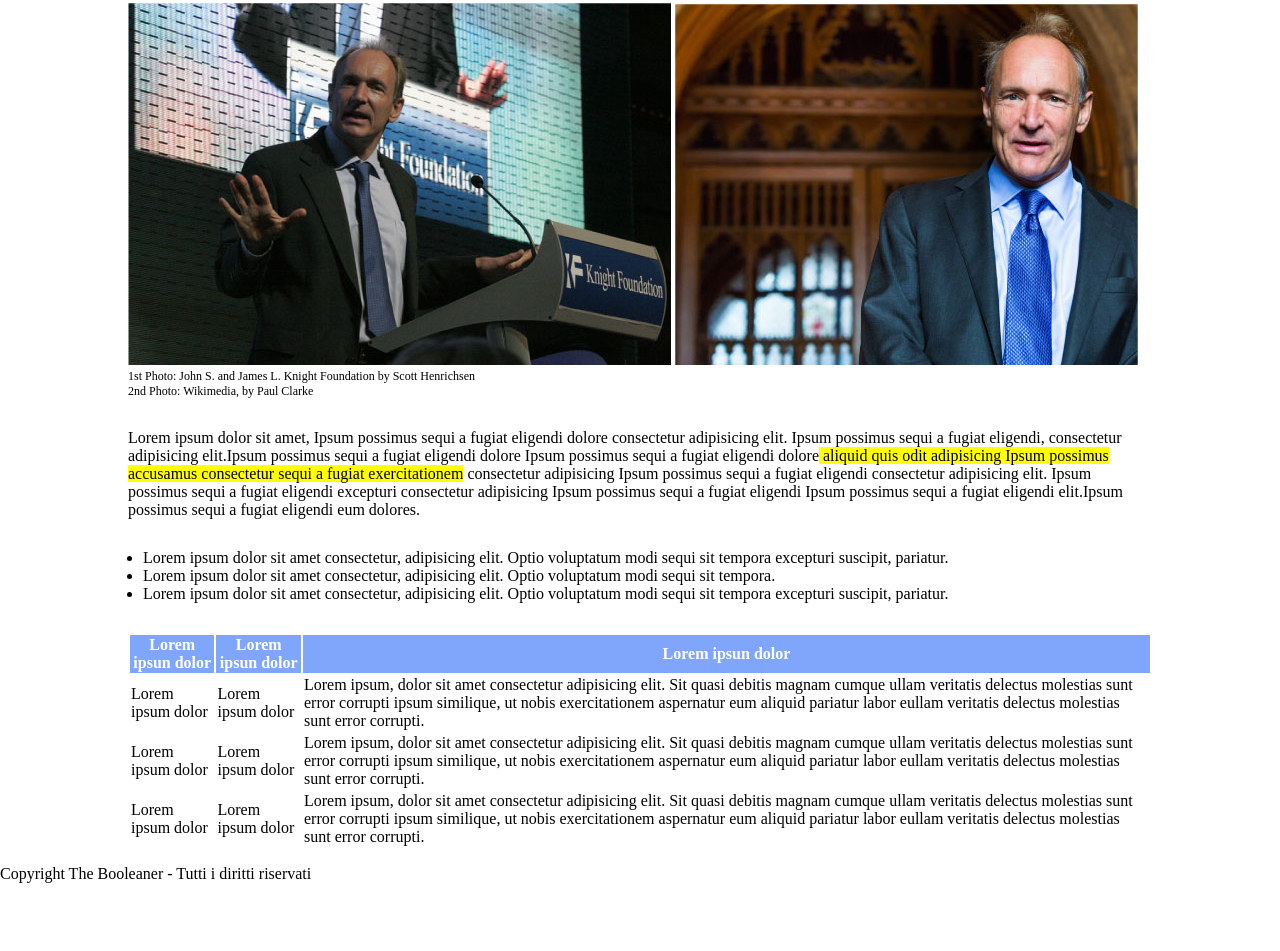
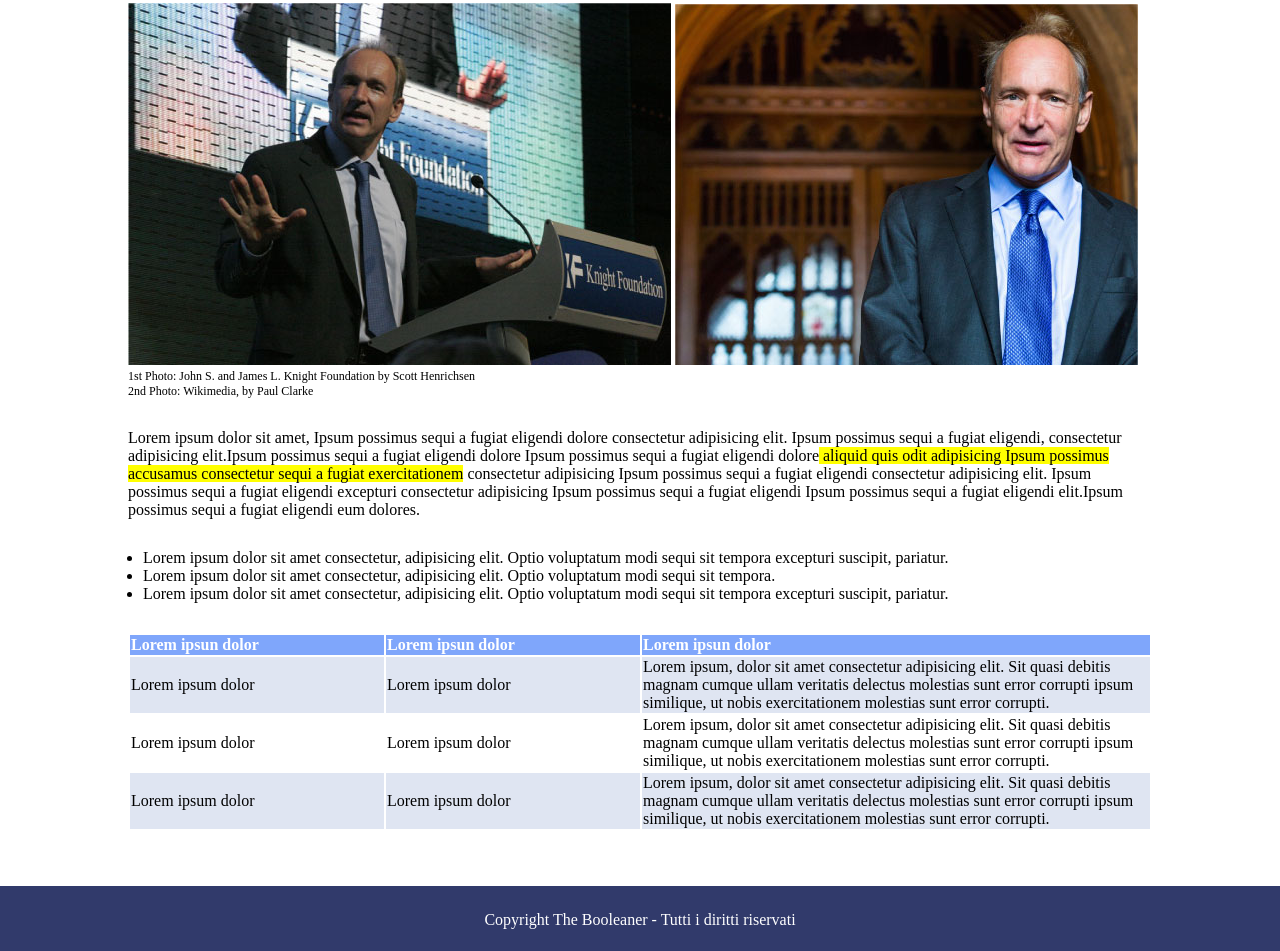
Before and after one commit to Joel-Blanco/html-css-booleaner, a plain HTML site: page index.html in a window 1280 px wide. Shown: the part 338-1289 px from the top of the page. Before the commit the page ends 1237 px from the top, so only its background shows below. Drawn offline with Linux system fonts and the light colour scheme.

Commit message:
Feat: finished project

```diff
--- a/css/style.css
+++ b/css/style.css
@@ -18,6 +18,11 @@ thead{
     background-color: #7fa6fb;
     color: #ffffff;
 }
+
+th{
+text-align: start;
+}
+
 .logo-section {
     height: 140px;
     background-color: #9cd6f4;
@@ -34,7 +39,7 @@ thead{
 
 .under-text {
     margin-top: -25px;
-    line-height: 0px;
+    line-height: 0;
     color: #808080;
 }
 
@@ -59,9 +64,24 @@ font-size: 13px;
 }
 
 .grey-tr{
-
+background-color: #dfe5f2;
 }
 
+.larger-th{
+    width:50%;
+}
 #title {
-    padding: 15px 0px;
+    padding: 15px 0;
 }
+
+#copyright{
+    margin-top: 55px;
+    height: 65px;
+    background-color: #313a6b;
+    color: #ffffff;
+}
+
+#copyright p{
+    text-align: center;
+    padding-top: 25px;
+}
--- a/index.html
+++ b/index.html
@@ -38,16 +38,18 @@
                 </div>
                 <!-- Article section -->
                 <article>
-                    Lorem ipsum dolor sit amet, Ipsum possimus sequi a fugiat eligendi dolore consectetur adipisicing
+                    <p>Lorem ipsum dolor sit amet, Ipsum possimus sequi a fugiat eligendi dolore consectetur adipisicing
                         elit. Ipsum possimus sequi a fugiat eligendi,
-                    consectetur adipisicing elit.Ipsum possimus sequi a fugiat eligendi dolore Ipsum possimus sequi a
+                        consectetur adipisicing elit.Ipsum possimus sequi a fugiat eligendi dolore Ipsum possimus sequi
+                        a
                         fugiat eligendi dolore<mark> aliquid quis odit adipisicing Ipsum possimus accusamus consectetur
                             sequi
                             a fugiat exercitationem</mark> consectetur
                         adipisicing Ipsum possimus sequi a fugiat eligendi
                         consectetur adipisicing elit. Ipsum possimus sequi a fugiat eligendi excepturi consectetur
                         adipisicing Ipsum possimus sequi a fugiat eligendi Ipsum possimus sequi a fugiat eligendi
-                    elit.Ipsum possimus sequi a fugiat eligendi eum dolores.</p>
+                        elit.Ipsum possimus sequi a fugiat eligendi eum dolores.
+                    </p>
 
                     <div class="list">
                         <ul>
@@ -73,20 +75,18 @@
                         <tr>
                             <th>Lorem ipsun dolor</th>
                             <th>Lorem ipsun dolor</th>
-                            <th>Lorem ipsun dolor</th>
+                            <th class="larger-th">Lorem ipsun dolor</th>
                         </tr>
                     </thead>
                     <tbody>
-                        <tr>
+                        <tr class="grey-tr">
                             <td>Lorem ipsum dolor</td>
                             <td>Lorem ipsum dolor</td>
                             <td>Lorem ipsum, dolor sit amet consectetur adipisicing elit. Sit quasi debitis magnam
                                 cumque
                                 ullam
                                 veritatis delectus molestias sunt error corrupti ipsum similique, ut nobis
-                                exercitationem
-                                aspernatur eum aliquid pariatur labor eullam veritatis delectus molestias sunt error
-                                corrupti.
+                                exercitationem molestias sunt error corrupti.
                             </td>
                         </tr>
                         <tr>
@@ -96,21 +96,17 @@
                                 cumque
                                 ullam
                                 veritatis delectus molestias sunt error corrupti ipsum similique, ut nobis
-                                exercitationem
-                                aspernatur eum aliquid pariatur labor eullam veritatis delectus molestias sunt error
-                                corrupti.
+                                exercitationem molestias sunt error corrupti.
                             </td>
                         </tr>
-                        <tr>
+                        <tr class="grey-tr">
                             <td>Lorem ipsum dolor</td>
                             <td>Lorem ipsum dolor</td>
                             <td>Lorem ipsum, dolor sit amet consectetur adipisicing elit. Sit quasi debitis magnam
                                 cumque
                                 ullam
                                 veritatis delectus molestias sunt error corrupti ipsum similique, ut nobis
-                                exercitationem
-                                aspernatur eum aliquid pariatur labor eullam veritatis delectus molestias sunt error
-                                corrupti.
+                                exercitationem molestias sunt error corrupti.
                             </td>
                         </tr>
                     </tbody>
@@ -120,7 +116,9 @@
     </main>
     <!-- Copyright section -->
     <footer>
+        <div id="copyright">
             <p>Copyright The Booleaner - Tutti i diritti riservati</p>
+        </div>
     </footer>
 </body>
 
--- a/style.css
+++ /dev/null
@@ -1,3 +0,0 @@
-*{
-    margin:2;
-}
```
Lines whose indentation alone changed are shown as unchanged.
